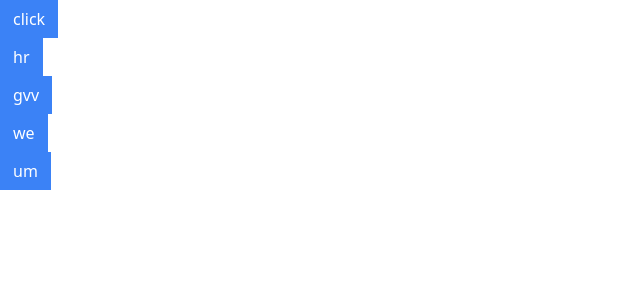
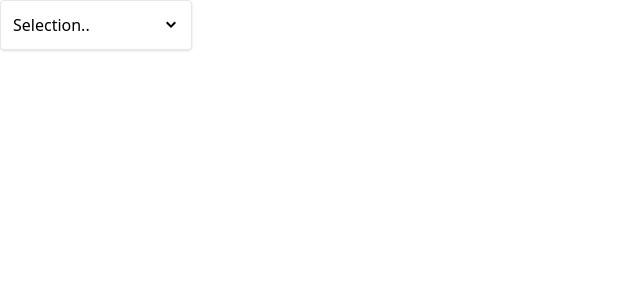
Before and after one commit to Nidhinsha/Routing-App, a React (Create React App) app: page / in a window 1280 px wide. Shown: the top 300 px of the page, without its empty margins (0-640 px from the left). Built offline with nearby package versions, Linux system fonts and the light colour scheme.

Commit message:
dropdown

```diff
--- a/package.json
+++ b/package.json
@@ -6,11 +6,14 @@
     "@testing-library/jest-dom": "^5.16.5",
     "@testing-library/react": "^13.4.0",
     "@testing-library/user-event": "^13.5.0",
+    "autoprefixer": "^9.8.6",
     "classnames": "^2.3.2",
+    "postcss-cli": "^10.1.0",
     "prop-types": "^15.8.1",
     "react": "^18.2.0",
     "react-dom": "^18.2.0",
-    "react-scripts": "5.0.1",
+    "react-icons": "^4.7.1",
+    "react-scripts": "^5.0.1",
     "web-vitals": "^2.1.4"
   },
   "scripts": {
--- a/src/App.js
+++ b/src/App.js
@@ -1,15 +1,25 @@
-import Button from "./Button";
+import React, { useState } from 'react';
+import Button from './components/Button';
+import Accordion from './components/Accordion';
+import Dropdown from './components/Dropdown';
 function App() {
-  return (
-    <div className="App">
-     <Button>click</Button>
-     <Button>hr</Button>
-     <Button>gvv</Button>
-     <Button>we</Button>
-     <Button>um</Button>
 
-    </div>
-  );
+  const [selection,setSelection] = useState(null)
+
+  const handleSelect= (option) =>{
+    setSelection(option)
+  }
+  const options=[
+    { label: 'Red',value:'red'},
+    { label: 'Green',value:'green'},
+    { label: 'Blue',value:'blue'},
+  ]
+
+  return(
+  <div className='flex'>
+  <Dropdown options={options} value={selection} onChange={handleSelect} />
+  </div>
+  )
 }
 
 export default App;
--- a/src/Button.js
+++ /dev/null
@@ -1,41 +0,0 @@
-import React from 'react'
-import className  from 'classnames'
-
-const finalClassName = className({
-        'bg-blue-500':true
-})
-
-function Button({
-    children,
-    primary,
-    secondary,
-    success,
-    warning,
-    danger,
-    outline,
-    rounded
-}) {
-  return (
-    <div>
-      <button className='px-3 py-1.5 border border-blue-500 text-white bg-blue-500'>{children}</button>
-    </div>
-  )
-}
-
-Button.propTypes = {
-    checkVariationValue : ({primary,secondary,warning,danger,success}) =>{
-        const count = Number(!!primary)
-            + Number(!!secondary)
-            + Number(!!warning)
-            + Number(!!success)
-            + Number(!!danger)
-
-            if(count >1){
-                return new Error(
-                    'Only  one of the primary,secondary,success,warning,danger can be true'
-                )
-            }
-    }
-}
-
-export default Button
--- /dev/null
+++ b/src/components/Accordion.js
@@ -0,0 +1,42 @@
+import React, { useState } from 'react'
+import { GoChevronDown, GoChevronLeft } from "react-icons/go"
+
+
+function Accordion({ items }) {
+  const [expandedIndex, setExpandedIndex] = useState(-1)
+
+  const handleClick = (nextIndex) => {
+    if (expandedIndex === nextIndex) {
+      setExpandedIndex(-1)
+    } else {
+      setExpandedIndex(nextIndex)
+    }
+  }
+  const renderedItems = items.map((item, index) => {
+    const isExpanded = index === expandedIndex
+
+    const icon = <span>
+      {isExpanded ? <GoChevronDown /> : <GoChevronLeft />}
+    </span>
+
+
+    return (
+      <div key={item.id}>
+        <div className='flex justify-between p-3 bg-gray-50 border-b items-center cursor-pointer'
+          onClick={() => handleClick(index)}>
+          {item.label}
+        {icon}
+        </div>
+
+       {isExpanded &&  <div>{item.content}</div>}
+      </div>
+    )
+  })
+  return (
+    <div className='border-x border-t rounded'>
+      {renderedItems}
+    </div>
+  )
+}
+
+export default Accordion
--- /dev/null
+++ b/src/components/Button.js
@@ -0,0 +1,50 @@
+import className from 'classnames';
+
+function Button({
+  children,
+  primary,
+  secondary,
+  success,
+  warning,
+  danger,
+  outline,
+  rounded,
+  ...rest
+}) {
+  console.log(rest);
+  const classes = className(rest.className,'px-3 py-1.5 border', {
+    'border-blue-500 bg-blue-500 text-black': primary,
+    'border-gray-900 bg-gray-900 text-white': secondary,
+    'border-green-500 bg-green-500 text-white': success,
+    'border-yellow-400 bg-yellow-400 text-white': warning,
+    'border-red-500 bg-red-500 text-white': danger,
+    'rounded-full' : rounded,
+    'bg-white': outline,
+    'text-blue-500':outline && primary,
+    'text-gray-500':outline && secondary,
+    'text-green-500':outline && success,
+    'text-yellow-500':outline && warning,
+    'text-red-500':outline && danger,
+  });
+
+  return <button {...rest} className={classes}>{children}</button>;
+}
+
+Button.propTypes = {
+  checkVariationValue: ({ primary, secondary, success, warning, danger }) => {
+    const count =
+      Number(!!primary) +
+      Number(!!secondary) +
+      Number(!!warning) +
+      Number(!!success) +
+      Number(!!danger);
+
+    if (count > 1) {
+      return new Error(
+        'Only one of primary, secondary, success, warning, danger can be true'
+      );
+    }
+  },
+};
+
+export default Button;
--- /dev/null
+++ b/src/components/Dropdown.js
@@ -0,0 +1,60 @@
+import React, { useEffect, useRef, useState } from 'react'
+import { GoChevronDown } from 'react-icons/go'
+import Panel from './Panel'
+
+
+function Dropdown({options , value,onChange}) {
+
+    const [isOpen,setIsOpen] = useState(false)
+
+    const divEl = useRef()
+
+    useEffect(()=>{
+        const handler = (event)=>{
+            if (!divEl.current) {
+                return
+            }
+            if (!divEl.current.contains(event.target)) {
+                setIsOpen(false)
+            }
+        }
+
+        document.addEventListener('click',handler,true)
+
+        return ()=>{
+            document.removeEventListener('click',handler)
+        }
+    },[])
+
+    const handleClick=()=>{
+        setIsOpen(!isOpen)
+    }
+
+    const handleOptionClick=(option)=>{
+       setIsOpen(!isOpen)
+       onChange(option)
+    }
+
+    const renderedOptions = options.map((option)=>{
+        return <div
+            className='hover:bg-sky-100 rounded cursor-pointer p-1'
+            onClick={()=>handleOptionClick(option)}
+             key={option.value}>
+            {option.label}
+        </div>
+    })
+
+  return (
+    <div ref={divEl} className='w-48 relative'>
+        <Panel
+            className='flex justify-between items-center cursor-pointer'
+            onClick={handleClick}>
+            {value?.label || 'Selection..' }
+            <GoChevronDown />
+        </Panel>
+     {isOpen && <Panel className='absolute top-full '>{renderedOptions}</Panel>}
+    </div>
+  )
+}
+
+export default Dropdown
--- /dev/null
+++ b/src/components/Panel.js
@@ -0,0 +1,16 @@
+import React from 'react'
+import classNames from 'classnames'
+
+
+function Panel({children,className,...rest}) {
+    const finalClassNames = classNames(
+        'border rounded p-3 shadow bg-white w-full',
+        className)
+  return (
+    <div {...rest} className={finalClassNames}>
+      {children}
+    </div>
+  )
+}
+
+export default Panel
--- /dev/null
+++ b/src/pages/AccordionPage.js
@@ -0,0 +1,27 @@
+import React from 'react';
+import {GoBell} from 'react-icons/go'
+import Button from './components/Button';
+import Accordion from './components/Accordion';
+
+function AccordionPage() {
+  const items = [
+    {
+      id:'1',
+      label:'hey how are you',
+      content:"qqqqqqqqqqqqqqqqqqqqqqqq l qqqqqqqqqqqqqqqqqqqqqqqqqqqqqqqqqqqqq"
+    },
+    {
+      id:'2',
+      label:'jojoojjo',
+      content:'wwwwwwwwwwwwwwwwwwwwwwwwwwwwwwwwwwwwwwwwwwwwwwwwwwwwwwwwwwwwww'
+    },
+    {
+      id:'3',
+      label:'dsssdsdsdsdsdsdsssdddsdsddssdsdsdsddddsddsdsdsdsdddsdsdsdsdsddsd',
+      content:'rrr'
+    }
+  ]
+  return <Accordion items={items} />
+}
+
+export default AccordionPage;
--- /dev/null
+++ b/src/pages/ButtonPage.js
@@ -0,0 +1,40 @@
+import React from 'react';
+import {GoBell} from 'react-icons/go'
+import Button from '../components/Button';
+
+function ButtonPage() {
+  const handleClick = () =>{
+    console.log('click');
+  }
+  return (
+    <div>
+      <h1>hello</h1>
+      <div>
+        <Button success rounded outline onClick={handleClick} className='mb-5'>
+          <GoBell />
+          Click me!!
+        </Button>
+      </div>
+      <div>
+        <Button danger outline>
+          Buy Now!
+        </Button>
+      </div>
+      <div>
+        <Button warning>See Deal!</Button>
+      </div>
+      <div>
+        <Button secondary outline>
+          Hide Ads!
+        </Button>
+      </div>
+      <div>
+        <Button primary rounded>
+          Something!
+        </Button>
+      </div>
+    </div>
+  );
+}
+
+export default ButtonPage;
```
Also changed, not shown: 1 other file (tests, documents, lock files or other folders).
